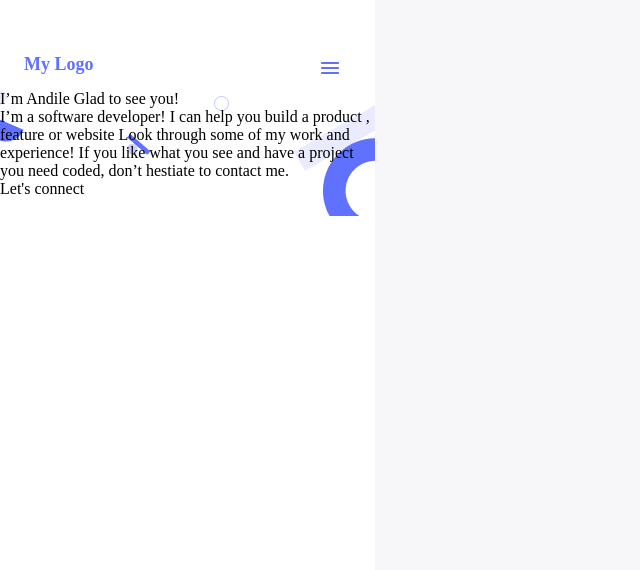
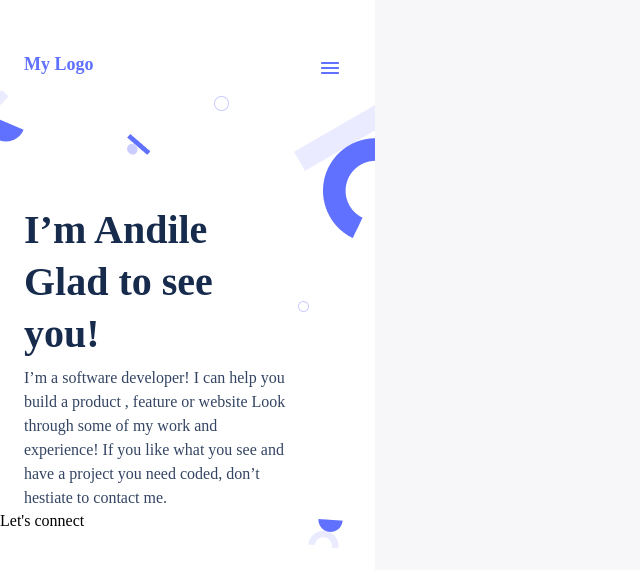
Before and after one commit to andilemashala/MIcroverse-portfolio-project, a website: page index.html in a window 1280 px wide. Shown: the top 570 px of the page, without its empty margins (0-640 px from the left). Drawn offline with Linux system fonts and the light colour scheme.

Commit message:
Styled header texts

```diff
--- a/style.css
+++ b/style.css
@@ -59,3 +59,41 @@ margin-top: 10px;
     background-image: no-repeat;
 
 }
+
+.introduction-primary-text{
+    /* edit */
+    width: 70.78%;
+
+    /* width: 327px; */
+    height: 150px;
+
+    font-size: 40px;
+    font-weight: 700;
+    line-height: 52px;
+
+    color: #172B4D;
+
+    padding-top: 114px;
+    padding-left: 24px;
+    padding-right: 24px;
+}
+
+.introduction-supporting-text{
+    /* edit */
+    width: 70.78%;
+
+    /* width: 327px; */
+    height: 146px;
+
+    font-family: 'Poppins';
+    font-style: normal;
+    font-weight: 400;
+    font-size: 16px;
+    line-height: 24px;
+
+    color: #344563;
+
+    padding-left: 24px;
+    padding-right: 24px;
+    padding-top: 12px;
+}
```
